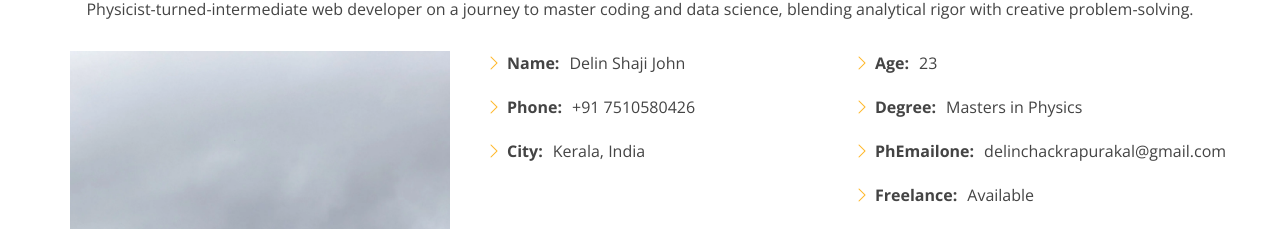
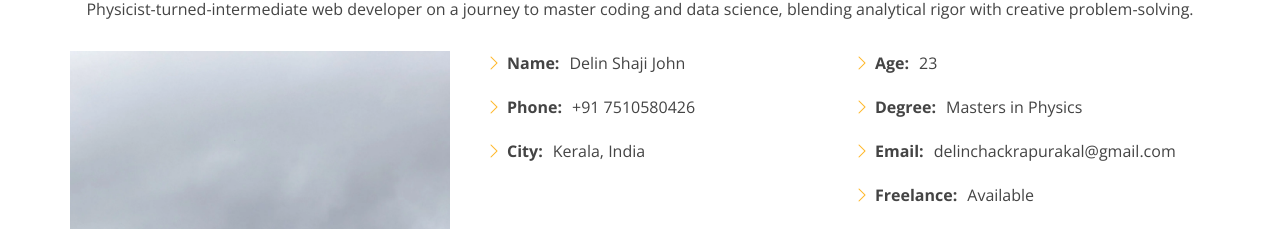
Before and after one commit to DelinJohn/portfolio, a plain HTML site: page index.html in a window 1280 px wide. Shown: the part 951-1180 px from the top of the page. Drawn offline with nearby package versions, Linux system fonts and the light colour scheme.

Commit message:
Update index.html

```diff
--- a/index.html
+++ b/index.html
@@ -109,7 +109,7 @@
                   <ul>
                     <li><i class="bi bi-chevron-right"></i> <strong>Age:</strong> <span>23</span></li>
                     <li><i class="bi bi-chevron-right"></i> <strong>Degree:</strong> <span>Masters in Physics</span></li>
-                    <li><i class="bi bi-chevron-right"></i> <strong>PhEmailone:</strong> <span>delinchackrapurakal@gmail.com</span></li>
+                    <li><i class="bi bi-chevron-right"></i> <strong>Email:</strong> <span>delinchackrapurakal@gmail.com</span></li>
                     <li><i class="bi bi-chevron-right"></i> <strong>Freelance:</strong> <span>Available</span></li>
                   </ul>
                 </div>
```
